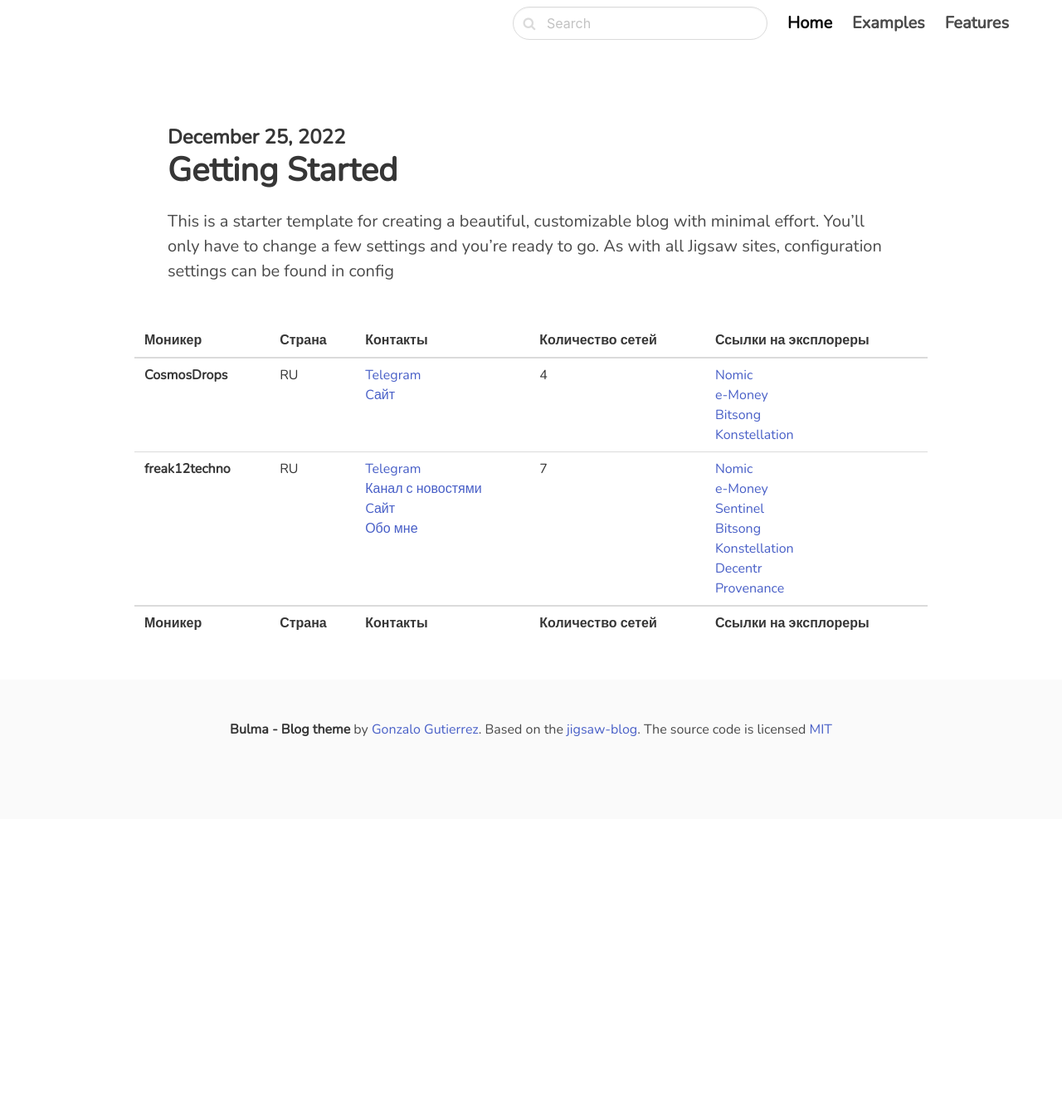
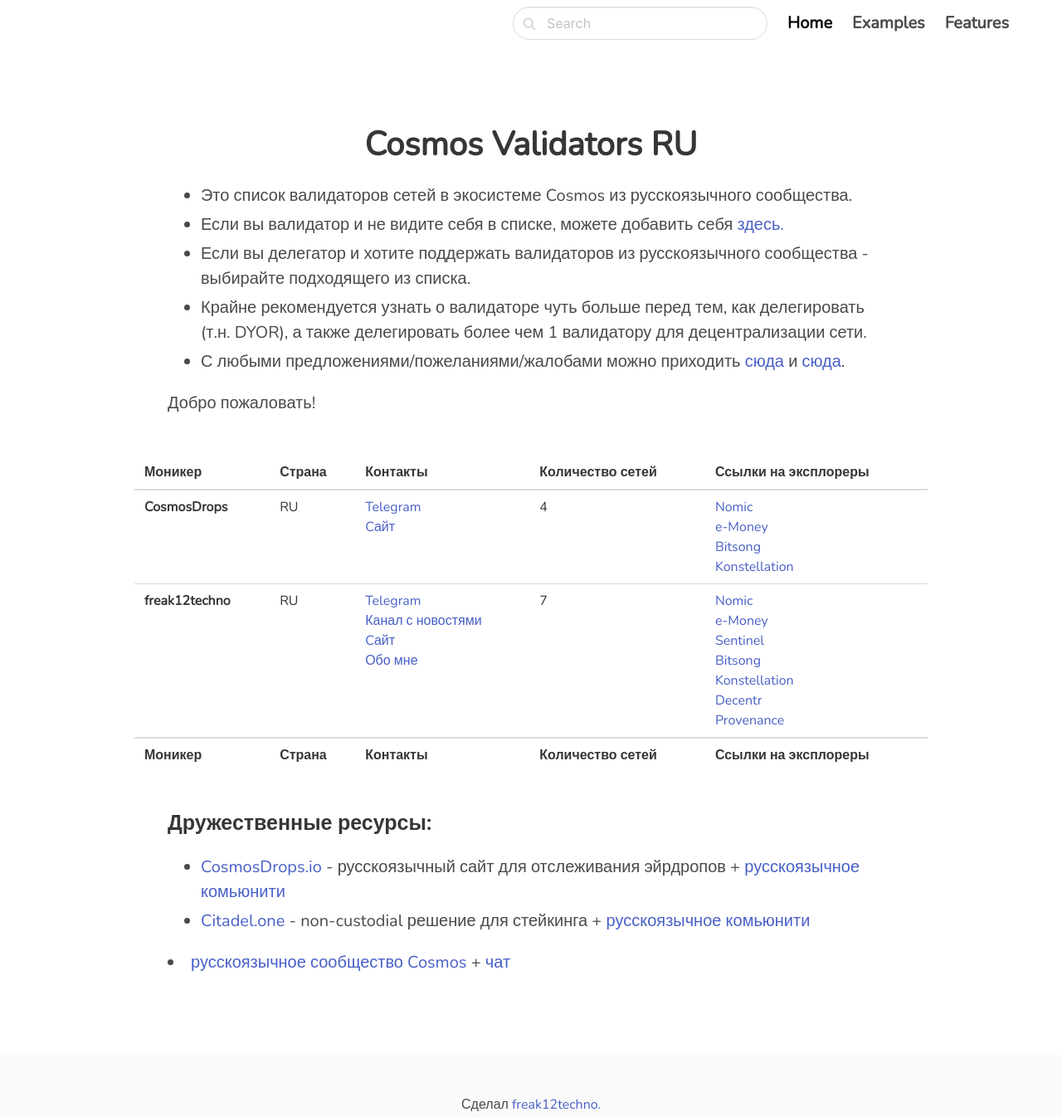
Before and after one commit to cosmos-validators-ru/cosmos-validators-ru.github.io, a plain HTML site: page index.html in a window 1280 px wide. Shown: the whole page at 83% size. Before the commit the page ends 987 px from the top, so only its background shows below. Drawn offline with nearby package versions, Linux system fonts and the light colour scheme.

Commit message:
add ru text

```diff
--- a/index.html
+++ b/index.html
@@ -5,11 +5,10 @@
   <meta charset="UTF-8">
   <meta name="viewport" content="width=device-width, initial-scale=1.0">
   <meta http-equiv="X-UA-Compatible" content="ie=edge">
-  <title>Blog - Tailsaw </title>
+  <title>Cosmos Validators RU</title>
   <link rel="stylesheet" href="https://unpkg.com/bulma@0.9.3/css/bulma.min.css" />
   <link href="https://stackpath.bootstrapcdn.com/font-awesome/4.7.0/css/font-awesome.min.css" rel="stylesheet"
     integrity="sha384-wvfXpqpZZVQGK6TAh5PVlGOfQNHSoD2xbE+QkPxCAFlNEevoEH3Sl0sibVcOQVnN" crossorigin="anonymous">
-  <link rel="stylesheet" href="../css/bulma-divider.min.css">
 
   <style>
     @import url('https://fonts.googleapis.com/css2?family=Nunito&display=swap');
@@ -66,19 +65,24 @@
             <div class="columns">
               <div class="column is-10 is-offset-1">
                 <div class="content is-medium">
-                  <h2 class="subtitle is-4">December 25, 2022</h2>
-                  <h1 class="title">Getting Started</h1>
-                  <p>This is a starter template for creating a beautiful, customizable blog with minimal
-                    effort. You’ll only have to change a few settings and you’re ready to go. As with all Jigsaw sites,
-                    configuration settings can be found in config</p>
+                  <h1 class="title has-text-centered">Cosmos Validators RU</h1>
+                  <ul>
+                  <li>Это список валидаторов сетей в экосистеме Cosmos из русскоязычного сообщества.</li>
+                  <li>Если вы валидатор и не видите себя в списке, можете добавить себя
+                    <a href="https://github.com/cosmos-validators-ru/cosmos-validators-ru.github.io/blob/master/validators.json" target="_blank">здесь.</a>
+                  </li>
+                  <li>Если вы делегатор и хотите поддержать валидаторов из русскоязычного сообщества - выбирайте подходящего из списка.</li>
+                  <li>Крайне рекомендуется узнать о валидаторе чуть больше перед тем, как делегировать (т.н. DYOR), а также делегировать более чем 1 валидатору для децентрализации сети.</li>
+                  <li>С любыми предложениями/пожеланиями/жалобами можно приходить
+                    <a href="https://github.com/cosmos-validators-ru/cosmos-validators-ru.github.io/issues" target="blank">сюда</a>
+                    и <a href="https://t.me/freak12techno" target="blank">сюда</a>.
+                  </li>
+                  </ul>
+                  <p>Добро пожаловать!</p>
                 </div>
               </div>
             </div>
           </section>
-
-          <div class="is-divider"></div>
-
-          {{ message }}
 
           <section class="sections">
             <div class="columns">
@@ -129,6 +133,31 @@
             </div>
           </section>
 
+          <div class="container">
+            <section class="section">
+              <div class="columns">
+                <div class="column is-10 is-offset-1">
+                  <div class="content is-medium">
+                    <h4 class="subtitle">Дружественные ресурсы:</h4>
+                    <ul>
+                      <li>
+                        <a href="https://cosmosdrops.io" target="_blank">CosmosDrops.io</a> - русскоязычный сайт для отслеживания эйрдропов
+                        + <a href="https://t.me/cosmosdropsio" target="_blank">русскоязычное комьюнити</a>
+                      </li>
+                      <li>
+                        <a href="https://citadel.one" target="_blank">Citadel.one</a> - non-custodial решение для стейкинга
+                        + <a href="https://t.me/citadel_rus" target="_blank">русскоязычное комьюнити</a>
+                      </li>
+                    </ul>
+                    <li>
+                      <a href="https://t.me/CosmosEcosystemNews_ru" target="_blank">русскоязычное сообщество Cosmos</a>
+                      + <a href="https://t.me/CosmosEcosystem_ru" target="_blank">чат</a>
+                    </li>
+                  </div>
+                </div>
+              </div>
+            </section>
+
         </div>
       </div>
     </section>
@@ -136,9 +165,7 @@
     <footer class="footer">
       <div class="content has-text-centered">
         <p>
-          <strong>Bulma - Blog theme</strong> by <a target="_blank" href="https://gonzalojs.com">Gonzalo Gutierrez</a>. Based on the <a
-            href="http://jigsaw-blog-staging.tighten.co/">jigsaw-blog</a>. The source code is licensed
-          <a target="_blank" href="http://opensource.org/licenses/mit-license.php">MIT</a>
+          Сделал <a href="https://t.me/freak12techno" target="_blank">freak12techno.</a>
         </p>
       </div>
     </footer>
```
